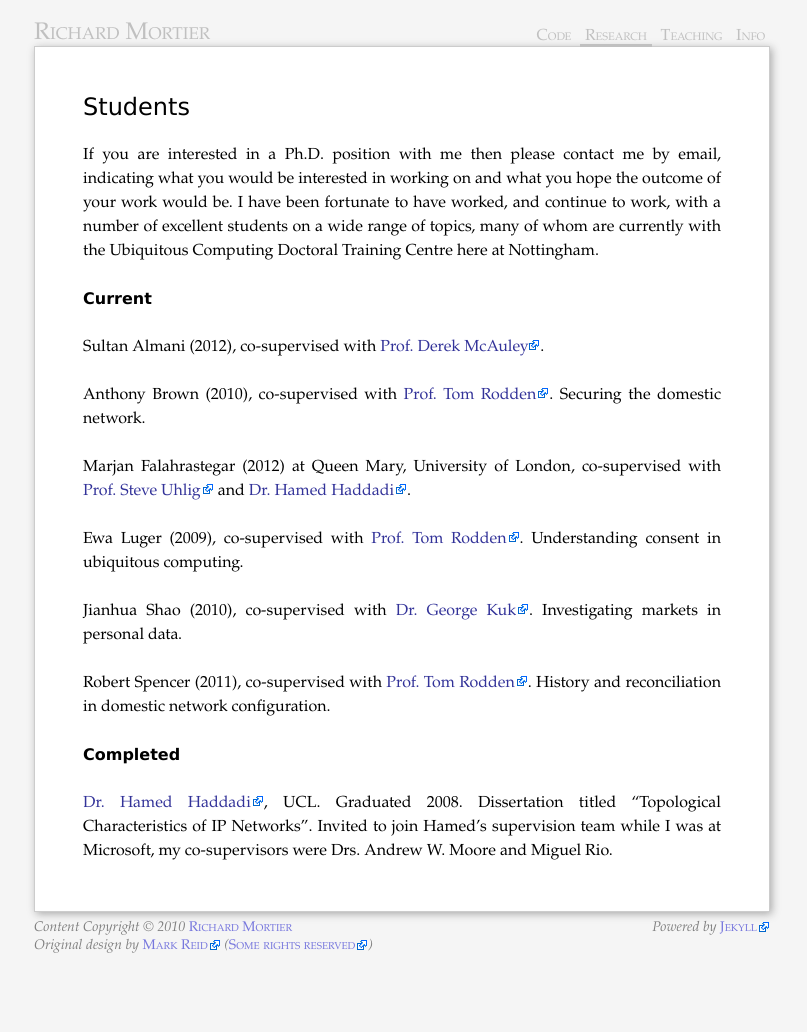
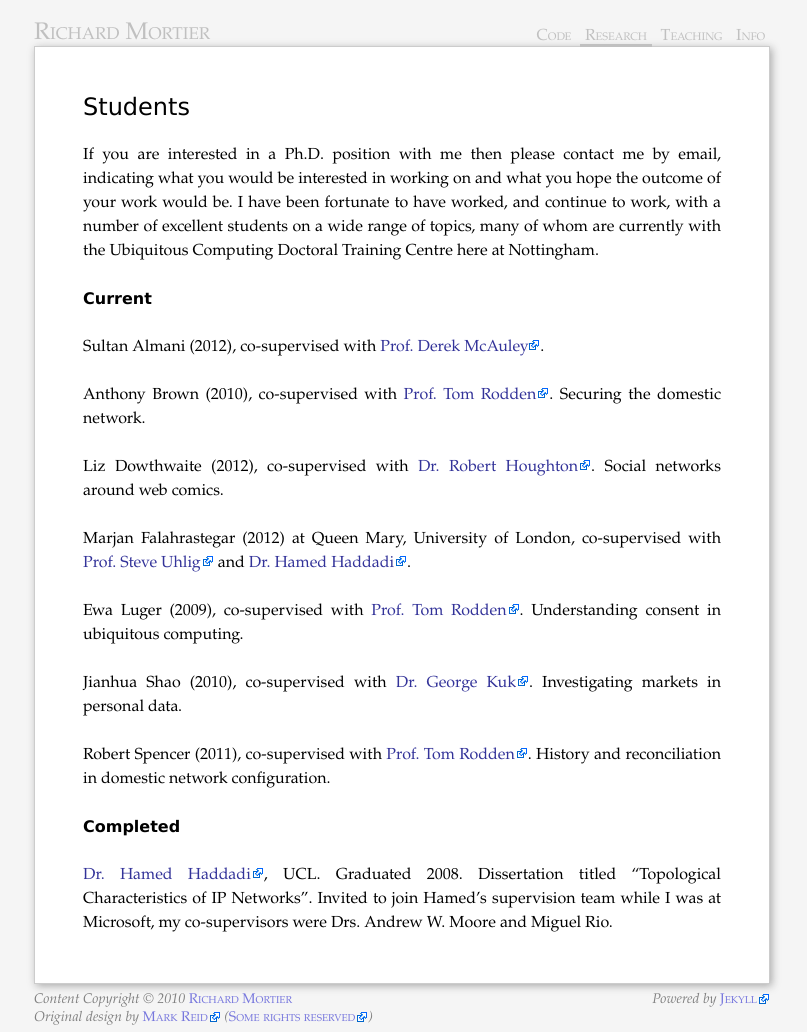
Before and after one commit to mor1/mort-www, a Jekyll site: the page built from research/students.md, in a window 1280 px wide. Shown: the whole page, without its empty margins (238-1045 px from the left). Built offline with Jekyll 4.4.1, drawn with Linux system fonts in a browser that asks for light colours; before the commit the page ends 960 px from its top, so only the background shows below that.

Commit message:
[research] add liz to phd students

```diff
--- a/research/students.md
+++ b/research/students.md
@@ -23,6 +23,10 @@ Sultan Almani (2012), co-supervised with [Prof. Derek McAuley][mac].
 Anthony Brown (2010), co-supervised with [Prof. Tom Rodden][tom].
 Securing the domestic network.
 
+Liz Dowthwaite (2012), co-supervised with [Dr. Robert Houghton][rob].
+Social networks around web comics.
+
+
 Marjan Falahrastegar (2012) at Queen Mary, University of London, co-supervised
 with [Prof. Steve Uhlig][uhlig] and [Dr. Hamed Haddadi][hamed].
 
@@ -34,6 +38,8 @@ Investigating markets in personal data.
 
 Robert Spencer (2011), co-supervised with [Prof. Tom Rodden][tom].
 History and reconciliation in domestic network configuration.
+
+
 
 Completed
 ---------
```
Also changed, not shown: other parts of research/students.md (+1 -0 lines).
